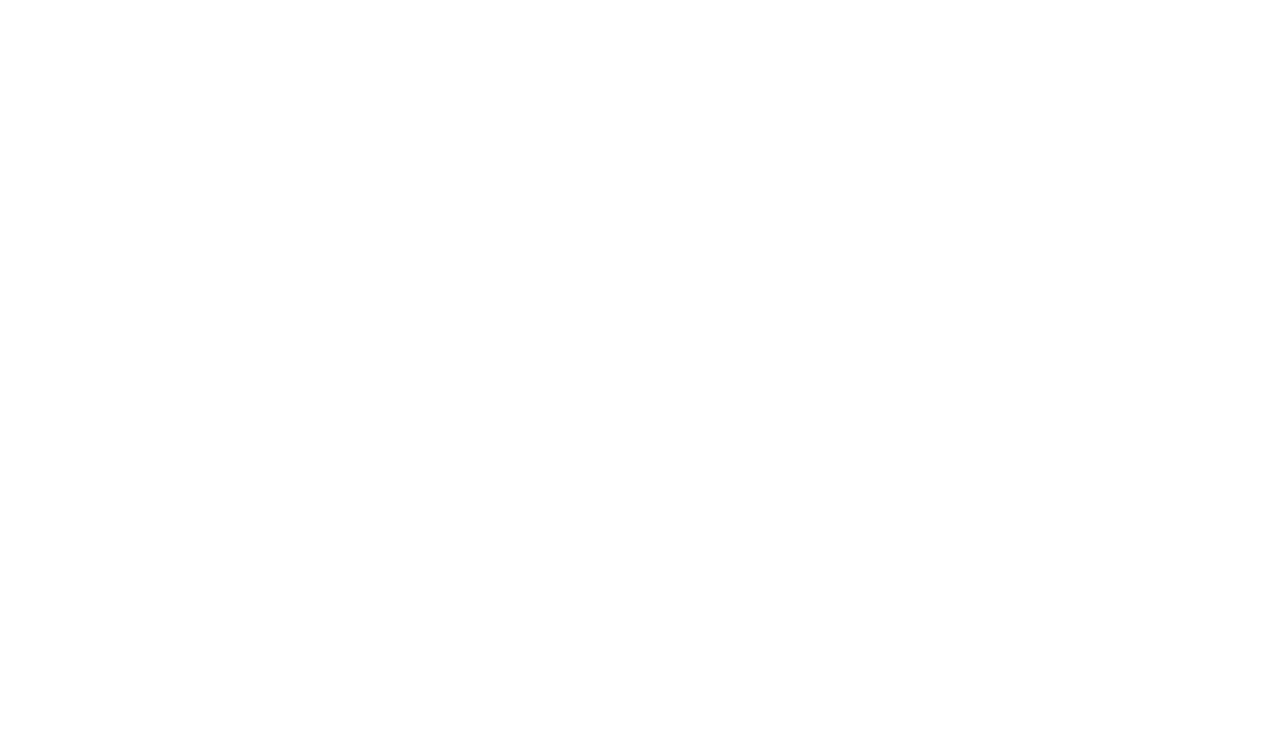
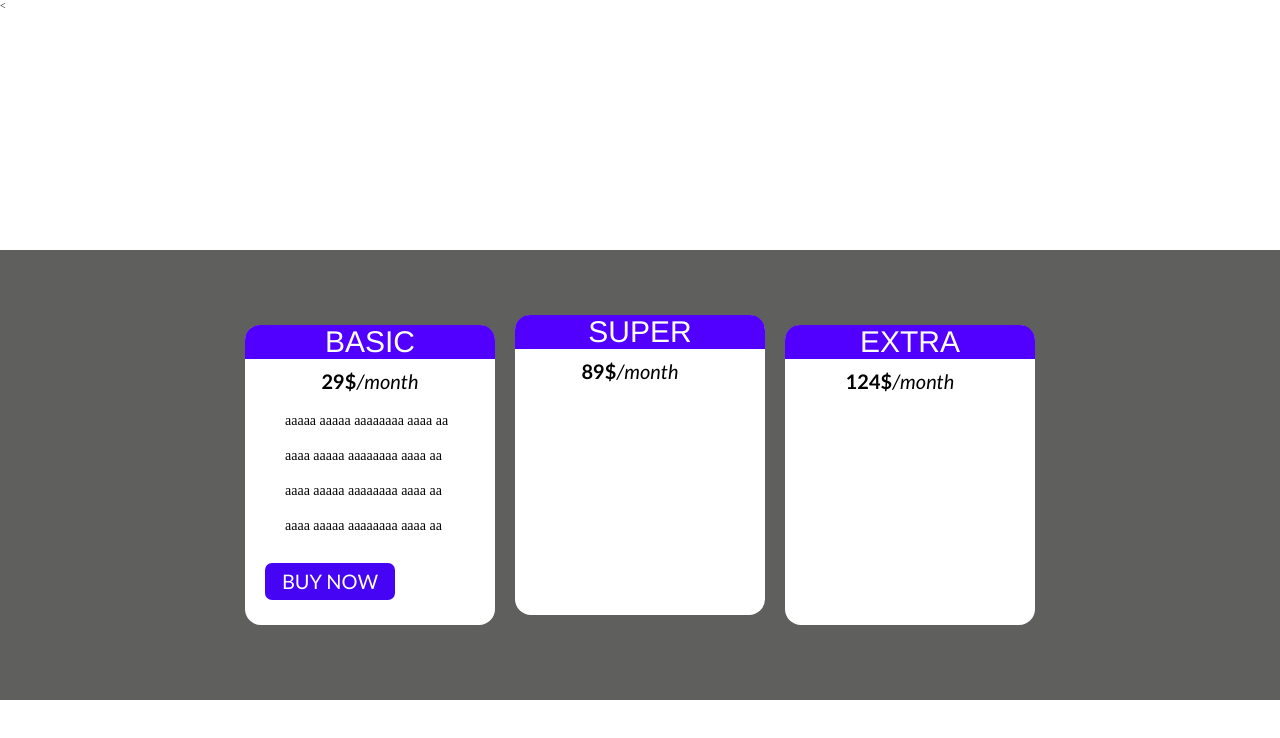
Before and after one commit to HALCO112/htmlvj, a plain HTML site: page index.html in a window 1280 px wide. Drawn offline with Linux system fonts and the light colour scheme.

Commit message:
promjenaaaa

```diff
--- a/index.html
+++ b/index.html
@@ -1,12 +1,40 @@
-<!DOCTYPE html>
+<<!DOCTYPE html>
 <html lang="en">
 <head>
     <meta charset="UTF-8">
     <meta http-equiv="X-UA-Compatible" content="IE=edge">
     <meta name="viewport" content="width=device-width, initial-scale=1.0">
+
+    <link rel="stylesheet" href="style.css">
     <title>Document</title>
 </head>
 <body>
 
+
+<div class="center">
+<!-- Dodan Parent Element ( container)
+     koji ima 3 Children elementa ( box) -->
+    <div class="container center">
+            <div class="box box-1"><span class="center">BASIC</span>
+                <p><strong>29$</strong><em>/month</em></p>
+                <p11>aaaaa aaaaa aaaaaaaa aaaa aa</p11>
+                <p12>aaaa aaaaa aaaaaaaa aaaa aa</p12>
+                <p13>aaaa aaaaa aaaaaaaa aaaa aa</p13>
+                <p14>aaaa aaaaa aaaaaaaa aaaa aa</p14>
+                <div class="buy">
+                    <pbuy>BUY NOW</pbuy>
+
+                </div>
+            </div>
+                <div class="box box-2"><span class="center">SUPER</span>
+                    <p2><strong>89$</strong><em>/month</em></p>
+                </div>
+                    <div class="box box-3"><span class="center">EXTRA</span>
+                        <p3><strong>124$</strong><em>/month</em></p>
+                    </div>
+    </div>
+
+</div>
+
 </body>
 </html>
--- a/style.css
+++ b/style.css
@@ -0,0 +1,132 @@
+*{
+    margin: 0;
+    padding: 0;
+    box-sizing: border-box;
+}
+html{
+    font-size: 62.5%;
+}
+
+
+:root{
+    --bg-clr: #ffffff ;
+/* Ne moraju biti samo boje može i veličine fonta, margine, paddinga */
+}
+
+body{
+    background-color: var(--bg-clr) ;
+}
+
+/* Basic style na parent element */
+.container{
+    position: absolute;
+    top: 250px;
+    width: 5000px;
+    height: 450px;
+    background-color: rgb(95, 95, 94);
+
+}
+
+
+.center{
+    display: flex;
+    align-items: center;
+    justify-content: center;
+}
+
+
+.box{
+    width: 250px;
+    height: 300px;
+    margin: 10px;
+    background-color: white;
+    border-radius: 16px;
+
+
+}
+
+span{
+    background-color: rgb(81, 0, 255);
+    border-top-right-radius: 15px;
+    border-top-left-radius: 15px;
+    font-size: 3rem;
+    color: white;
+    font-family: 'Franklin Gothic Medium', 'Arial Narrow', Arial, sans-serif;
+
+}
+
+
+.box-2{
+
+    position: relative;
+    bottom: 10px;
+    border-color: red;
+}
+.box-3{
+
+    background-color: white;
+}
+p{
+    padding: 10px;
+    font-family: 'Trebuchet MS', 'Lucida Sans Unicode', 'Lucida Grande', 'Lucida Sans', Arial, sans-serif;
+    font-size: 2rem;
+    font-weight: ;
+    display: flex;
+    justify-content: center;;
+}
+p2{
+    padding: 10px;
+    font-family: 'Trebuchet MS', 'Lucida Sans Unicode', 'Lucida Grande', 'Lucida Sans', Arial, sans-serif;
+    font-size: 2rem;
+    font-weight: ;
+    display: flex;
+    justify-content: center;;
+}
+p3{
+    padding: 10px;
+    font-family: 'Trebuchet MS', 'Lucida Sans Unicode', 'Lucida Grande', 'Lucida Sans', Arial, sans-serif;
+    font-size: 2rem;
+    font-weight: ;
+    display: flex;
+    justify-content: center;;
+}
+p11 {
+    line-height: 35px;
+    font-size: 1.4rem;
+    margin: 4rem;
+
+}
+p12 {
+    line-height: 35px;
+    font-size: 1.4rem;
+    margin: 4rem;
+}
+p13 {
+    line-height: 35px;
+    font-size: 1.4rem;
+    margin: 4rem;
+
+}
+p14 {
+    line-height: 35px;
+    font-size: 1.4rem;
+    margin: 4rem;
+}
+.buy{
+
+    width: 130px;
+    height: 37px;
+    margin: 20px;
+    background-color: rgb(69, 5, 244);
+    border-radius: 7px;
+
+}
+pbuy {
+    color: white;
+    padding: 6px;
+    font-family: 'Trebuchet MS', 'Lucida Sans Unicode', 'Lucida Grande', 'Lucida Sans', Arial, sans-serif;
+    font-size: 2rem;
+    font-weight: ;
+    display: flex;
+    justify-content: center;;
+}
```
